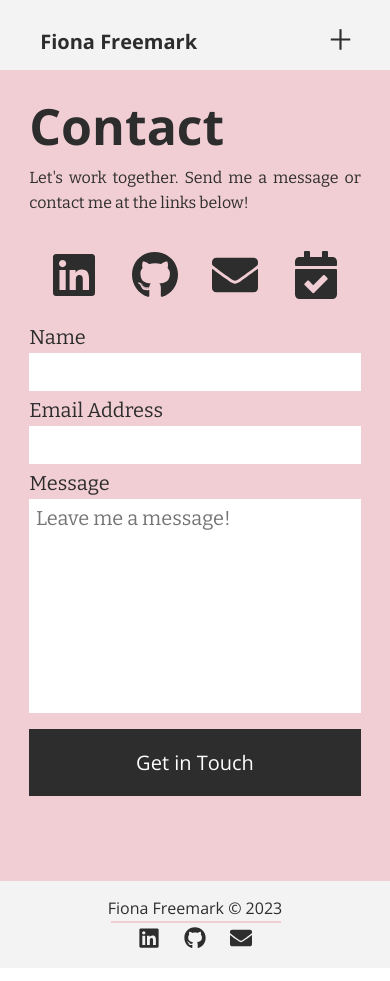
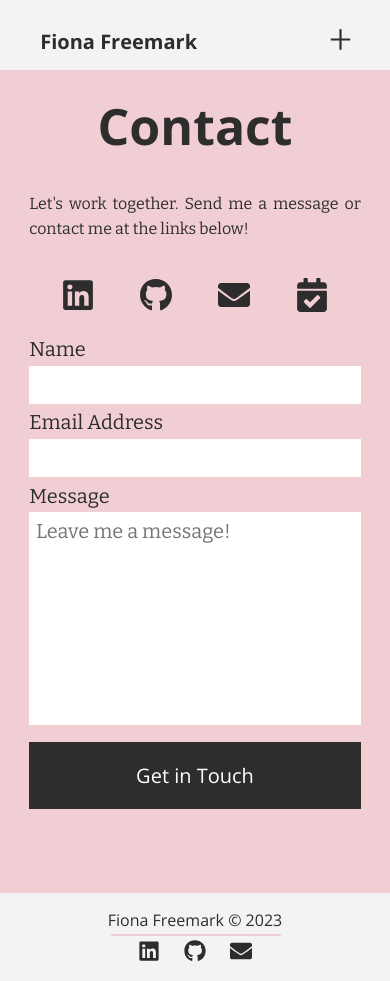
Before and after one commit to fionafreemark/freemark.dev, a React (Create React App) app: page /contact in a window 390 px wide. Built offline with nearby package versions, Linux system fonts and the light colour scheme.

Commit message:
centered headings <800px mq

```diff
--- a/src/Pages/Home.js
+++ b/src/Pages/Home.js
@@ -14,7 +14,7 @@ const Home = () => {
       <section className="home-section wrapper">
         <div className="heading-cont">
           <h2>Fiona Freemark</h2>
-          <h3>Front-End Developer & Artist</h3>
+          <h3>Front-End Developer | Artist</h3>
           <Link className="link-outline" to={'/contact'} element={<Contact />}>Get in Touch</Link>
         </div>
         <div className="heading-img-cont">
--- a/src/Pages/Projects.js
+++ b/src/Pages/Projects.js
@@ -23,7 +23,7 @@ function Projects() {
                 <h4>Jobi Job Board</h4>
                 <h5>In Development</h5>
                 <p className="proj-desc">
-                  Jobi is job board app where employers can post jobs for prospective employees. Built
+                  A job board app where employers can post open positions for prospective employees. Built
                   with React, this project uses JavaScript, SASS & HTML. Converted from a style guide designed by Rashedul Kabir, and created with accessibility and responsiveness in mind.
                 </p>
                 <p className="proj-desc">
--- a/src/sass/partials/media-queries/_media-queries.scss
+++ b/src/sass/partials/media-queries/_media-queries.scss
@@ -65,6 +65,7 @@
 
   .heading-img-cont {
     width: 350px;
+
     .desktop-img {
       width: 315px;
       height: 418px;
@@ -145,6 +146,11 @@
     font-size: $fs-xl;
   }
 
+  h3 {
+    text-align: center;
+  }
+
+
   // Global Shape Styles
   .shape {
     position: absolute;
@@ -177,10 +183,11 @@
     width: 300px;
     height: 380px;
     margin-bottom: 2em;
-        .desktop-img {
-            width: 270px;
-            height: 358px;
-          }
+
+    .desktop-img {
+      width: 270px;
+      height: 358px;
+    }
   }
 
   .heading-cont {
@@ -224,6 +231,11 @@
     order: 2;
   }
 
+  .about-me-heading {
+    align-self: center;
+    padding-bottom: 8%;
+  }
+
   .about-me-text {
     margin: 1% 0;
   }
@@ -235,6 +247,10 @@
   // SKILLS SECTION ----------
   .skills-section {
     padding: 20% 0;
+  }
+
+  .skills-heading {
+    padding-bottom: 8%;
   }
 
   .icon-box {
@@ -351,6 +367,7 @@
   .home-section {
     min-height: calc(100vh - 88px);
   }
+
   .nav-menu {
 
     &.unclicked,
--- a/src/sass/partials/pages/_contact.scss
+++ b/src/sass/partials/pages/_contact.scss
@@ -35,10 +35,13 @@
   padding: 3% 0 8% 0;
 }
 
+.contact-header {
+  padding-bottom: 8%;
+}
+
 .contact-icon-box {
   display: flex;
   flex-direction: row;
-  // justify-content: space-between;
   align-items: center;
 
 }
@@ -58,8 +61,8 @@
   margin: .2em;
   padding: .2em .2em .1em .2em;
   color: $black;
-  width: 2.7em;
-  height: 2.7em;
+  width: 2em;
+  height: 2em;
   transition: 300ms;
 }
 
```
